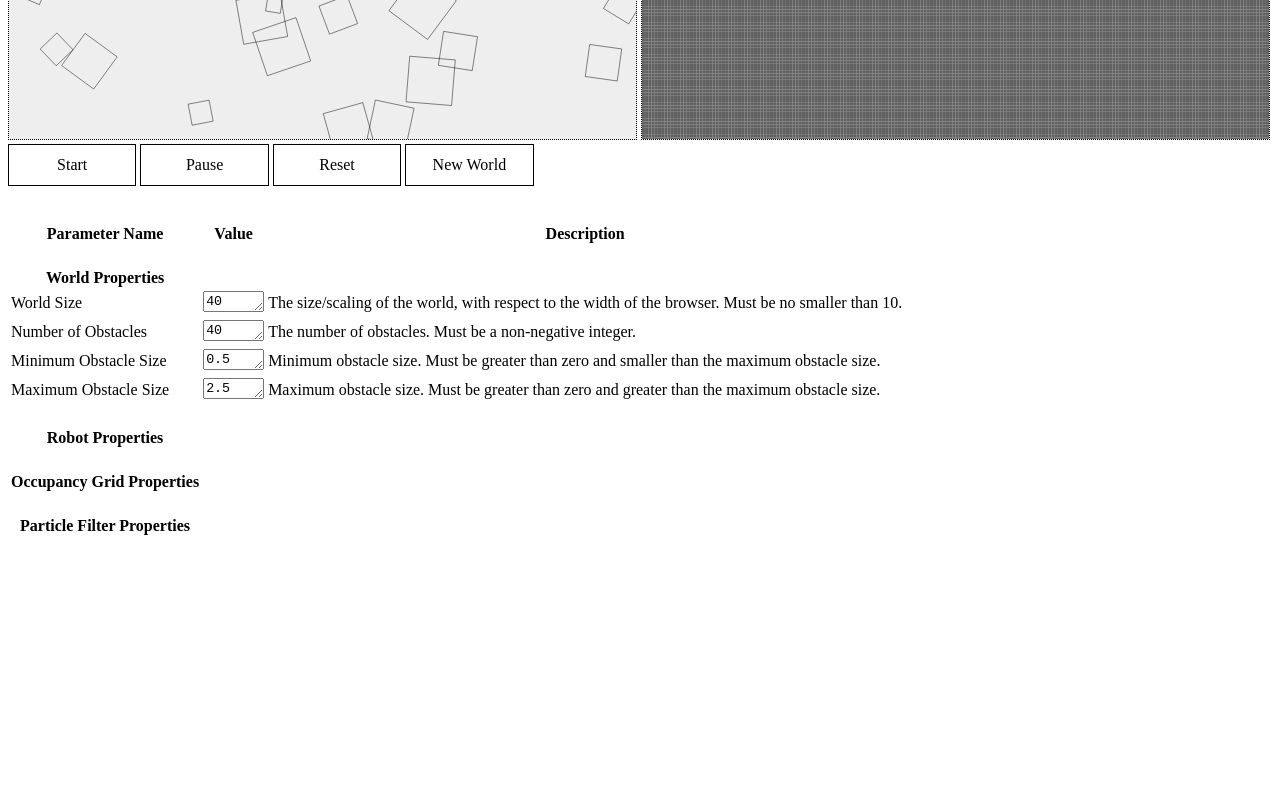
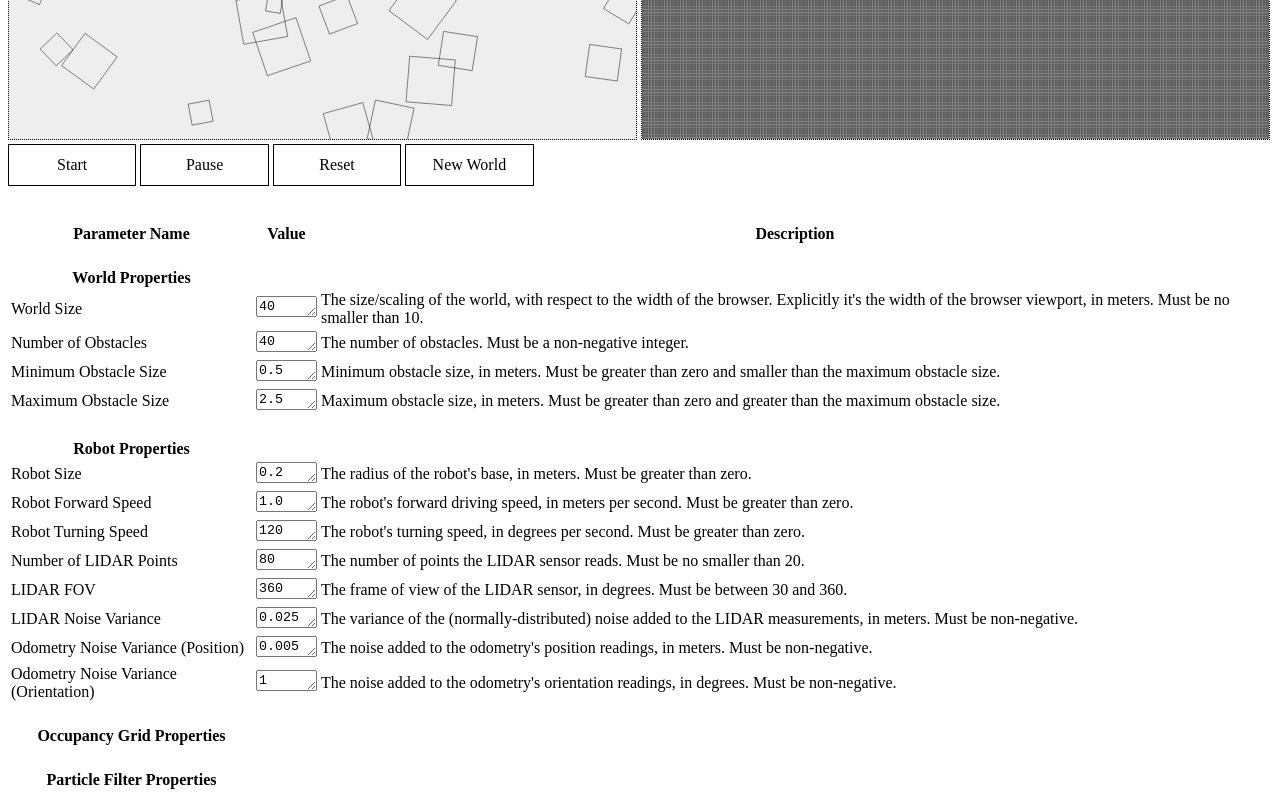
Before and after one commit to cohnt/Occupancy-Grid-SLAM-JS, a plain HTML site: page index.html in a window 1280 px wide. Shown: the part 559-1359 px from the top of the page. Before the commit the page ends 1105 px from the top, so only its background shows below. Drawn offline with Linux system fonts and the light colour scheme.

Commit message:
Robot properties.

```diff
--- a/index.html
+++ b/index.html
@@ -85,7 +85,7 @@
 						reset();
 					}
 				})(this)">40</textarea></td>
-				<td>The size/scaling of the world, with respect to the width of the browser. Must be no smaller than 10.</td>
+				<td>The size/scaling of the world, with respect to the width of the browser. Explicitly it's the width of the browser viewport, in meters. Must be no smaller than 10.</td>
 			</tr>
 			<tr>
 				<td>Number of Obstacles</td>
@@ -113,7 +113,7 @@
 						}
 					}
 				})(this)">0.5</textarea></td>
-				<td>Minimum obstacle size. Must be greater than zero and smaller than the maximum obstacle size.</td>
+				<td>Minimum obstacle size, in meters. Must be greater than zero and smaller than the maximum obstacle size.</td>
 			</tr>
 			<tr>
 				<td>Maximum Obstacle Size</td>
@@ -127,10 +127,87 @@
 						}
 					}
 				})(this)">2.5</textarea></td>
-				<td>Maximum obstacle size. Must be greater than zero and greater than the maximum obstacle size.</td>
+				<td>Maximum obstacle size, in meters. Must be greater than zero and greater than the maximum obstacle size.</td>
 			</tr>
 			<tr><td>&nbsp;</td></tr>
 			<tr><th>Robot Properties</th></tr>
+			<tr>
+				<td>Robot Size</td>
+				<td><textarea class="parameterForm" autocomplete="off" cols="5" rows="1" onkeyup="(function(elt){
+					if(Number(elt.value) > 0) {
+						robotRadius = Number(elt.value);
+						reset();
+					}
+				})(this)">0.2</textarea></td>
+				<td>The radius of the robot's base, in meters. Must be greater than zero.</td>
+			</tr>
+			<tr>
+				<td>Robot Forward Speed</td>
+				<td><textarea class="parameterForm" autocomplete="off" cols="5" rows="1" onkeyup="(function(elt){
+					if(Number(elt.value) > 0) {
+						robotSpeed = Number(elt.value);
+					}
+				})(this)">1.0</textarea></td>
+				<td>The robot's forward driving speed, in meters per second. Must be greater than zero.</td>
+			</tr>
+			<tr>
+				<td>Robot Turning Speed</td>
+				<td><textarea class="parameterForm" autocomplete="off" cols="5" rows="1" onkeyup="(function(elt){
+					if(Number(elt.value) > 0) {
+						robotTurnRate = Number(elt.value) * (Math.PI / 180); //Internally, this is stored in radians, but radians are harder to type in than degrees.
+					}
+				})(this)">120</textarea></td>
+				<td>The robot's turning speed, in degrees per second. Must be greater than zero.</td>
+			</tr>
+			<tr>
+				<td>Number of LIDAR Points</td>
+				<td><textarea class="parameterForm" autocomplete="off" cols="5" rows="1" onkeyup="(function(elt){
+					if(Number(elt.value) >= 20) {
+						if(Number(elt.value) == Math.floor(Number(elt.value))) {
+							lidarNumPoints = Number(elt.value);
+							lidarAngle = lidarFOV / (lidarNumPoints - 1);
+						}
+					}
+				})(this)">80</textarea></td>
+				<td>The number of points the LIDAR sensor reads. Must be no smaller than 20.</td>
+			</tr>
+			<tr>
+				<td>LIDAR FOV</td>
+				<td><textarea class="parameterForm" autocomplete="off" cols="5" rows="1" onkeyup="(function(elt){
+					if(Number(elt.value) >= 30 && Number(elt.value) <= 360) {
+						lidarFOV = Number(elt.value) * (Math.PI / 180); //Internally, this is stored in radians, but radians are harder to type in than degrees.
+						lidarAngle = lidarFOV / (lidarNumPoints - 1);
+					}
+				})(this)">360</textarea></td>
+				<td>The frame of view of the LIDAR sensor, in degrees. Must be between 30 and 360.</td>
+			</tr>
+			<tr>
+				<td>LIDAR Noise Variance</td>
+				<td><textarea class="parameterForm" autocomplete="off" cols="5" rows="1" onkeyup="(function(elt){
+					if(Number(elt.value) >= 0) {
+						lidarNoiseVariance = Number(elt.value);
+					}
+				})(this)">0.025</textarea></td>
+				<td>The variance of the (normally-distributed) noise added to the LIDAR measurements, in meters. Must be non-negative.</td>
+			</tr>
+			<tr>
+				<td>Odometry Noise Variance (Position)</td>
+				<td><textarea class="parameterForm" autocomplete="off" cols="5" rows="1" onkeyup="(function(elt){
+					if(Number(elt.value) >= 0) {
+						odomPosNoiseVar = Number(elt.value);
+					}
+				})(this)">0.005</textarea></td>
+				<td>The noise added to the odometry's position readings, in meters. Must be non-negative.</td>
+			</tr>
+			<tr>
+				<td>Odometry Noise Variance (Orientation)</td>
+				<td><textarea class="parameterForm" autocomplete="off" cols="5" rows="1" onkeyup="(function(elt){
+					if(Number(elt.value) >= 0) {
+						odomOrienNoiseVar = Number(elt.value) * (Math.PI / 180); //Internally, this is stored in radians, but radians are harder to type in than degrees.
+					}
+				})(this)">1</textarea></td>
+				<td>The noise added to the odometry's orientation readings, in degrees. Must be non-negative.</td>
+			</tr>
 
 			<tr><td>&nbsp;</td></tr>
 			<tr><th>Occupancy Grid Properties</th></tr>
```
